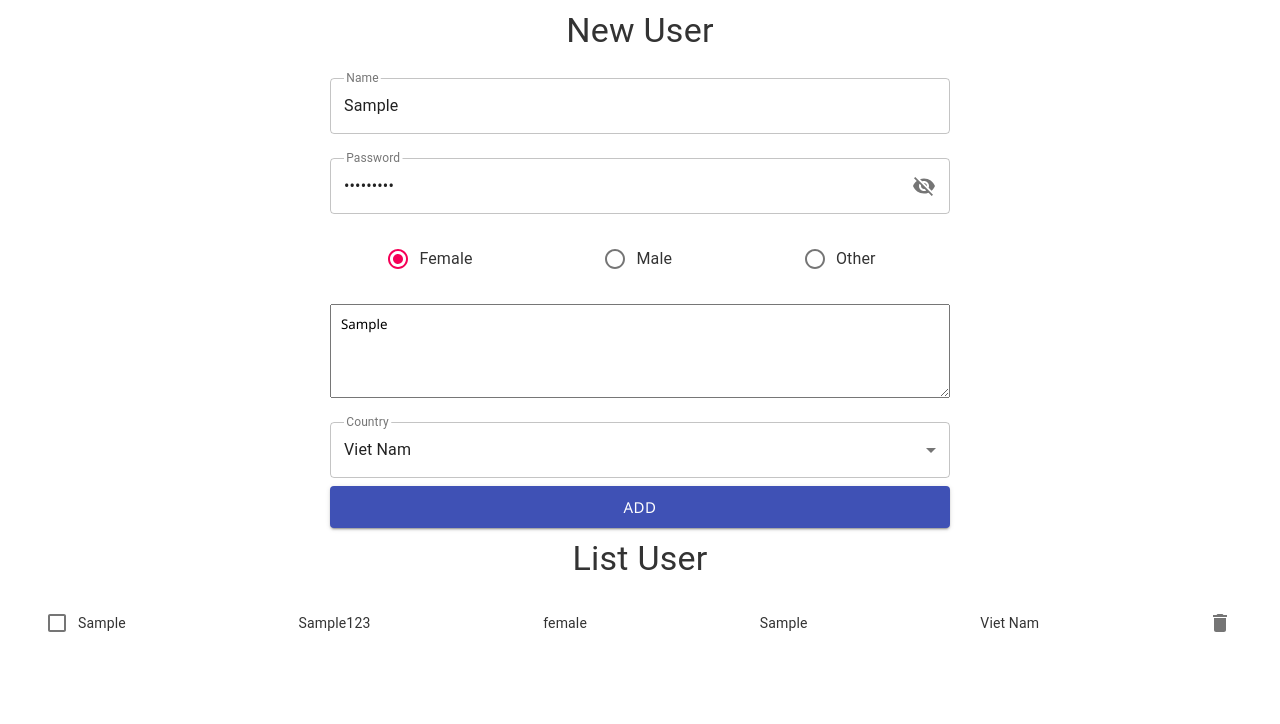
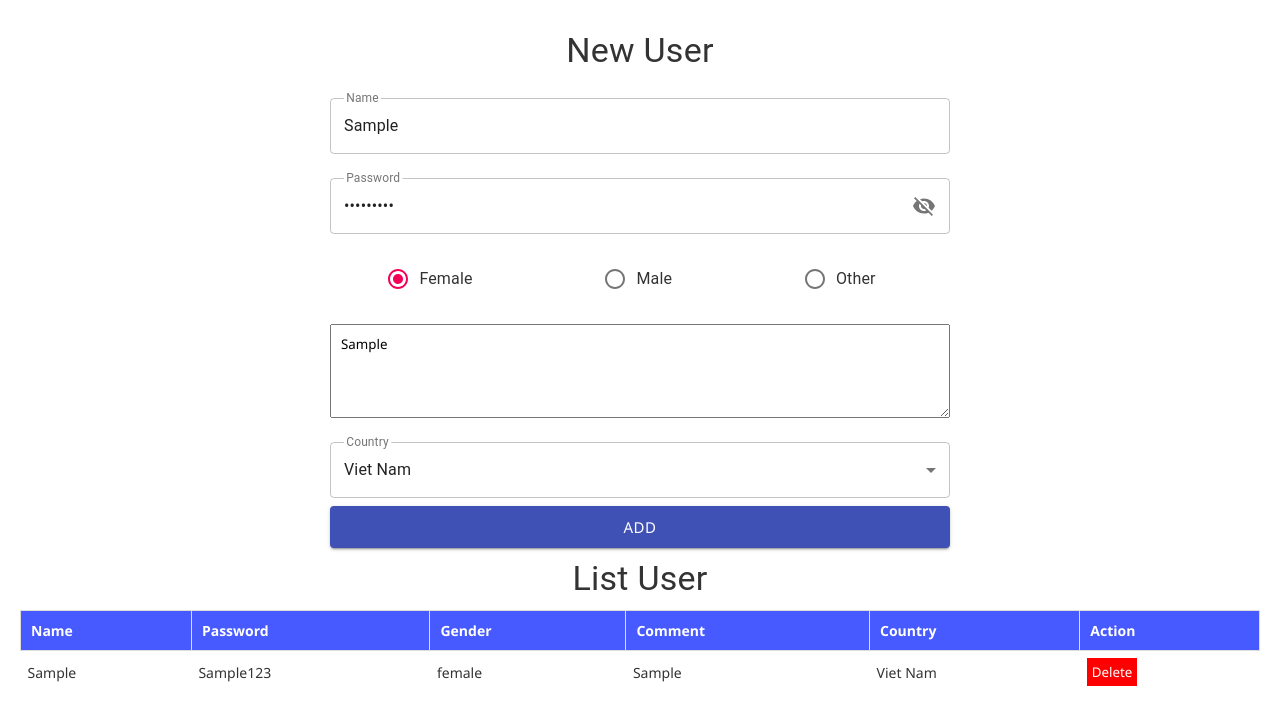
Before and after one commit to mvn-trangphung-dn/fe-training-2022-spring, a React (Create React App) app in the folder learn-react/: page / in a window 1280 px wide. Both pictures are taken after typing "Sample", "Sample123", "Sample" into the empty fields and a click on the button "ADD". Shown: the top 724 px of the page. Built offline with nearby package versions, Linux system fonts and the light colour scheme.

Commit message:
Lifting State Up

```diff
--- a/learn-react/src/App.jsx
+++ b/learn-react/src/App.jsx
@@ -3,34 +3,44 @@ import './assets/styling/styles.scss'
 import Typography from '@material-ui/core/Typography';
 import TodoForm from './feature/components/TodoForm';
 import TodoList from './feature/components/TodoList';
+import ModalConfirm from './feature/components/ModalConfirm';
 import { useState } from 'react';
 
 function App() {
   const [ users, setUsers ] = useState([]);
+  const [ idUser, setIdUser ] = useState([]);
+  const [ isVisible, setIsVisible ] = useState(false);
+
+  const handleDelete = (id) => {
+    const newUsers = users.filter((_, index) => index !== id);
+    setUsers(newUsers);
+    setIsVisible(false);
+  }
+
   return (
-    <div className='app'>
-      <Typography component="h4" variant="h4" className='title'>
-        New User
-      </Typography>
+    <div className="app">
+      <Typography component="h4" variant="h4" className="title">New User</Typography>
       <TodoForm
         saveUser = {(user) => {
           setUsers([...users, user]);
         }}/>
-      <Typography component="h4" variant="h4" className='title'>
-        List User
-      </Typography>
-      {!!users
-        ? (<>
+      {users.length > 0 &&
+        (<>
+          <Typography component="h4" variant="h4" className="title">List User</Typography>
           <TodoList
             users={users}
-            deleteUser={(id) => {
-              const newUsers = users.filter((_, index) => index !== id);
-              setUsers(newUsers);
-            }} />
+            deleteUser={(id, isVisible) => {
+              setIdUser(id);
+              setIsVisible(isVisible);
+          }}/>
         </>)
-        : (<>
-          <small>No data</small>
-        </>)}
+        }
+        <ModalConfirm
+          isVisible={isVisible}
+          title='Are you sure you want to delete this user?'
+          onSubmit={() => handleDelete(idUser)}
+          onCancel={() => setIsVisible(false)}
+        />
       </div>
   );
 }
--- a/learn-react/src/assets/styling/component/_app.scss
+++ b/learn-react/src/assets/styling/component/_app.scss
@@ -1,5 +1,6 @@
 .app {
   margin: auto 20px;
+  padding: 20px 0;
 }
 
 .title {
@@ -27,3 +28,67 @@ form {
     padding: 10px;
   }
 }
+
+table {
+  border-collapse: collapse;
+  width: 100%;
+  text-align: left;
+  th {
+    border: 1px solid #ddd;
+    background-color: #475aff;
+    color: white;
+    padding: 10px;
+  }
+  td {
+    padding: 7px;
+  }
+}
+
+.modal {
+  z-index: 3;
+  padding-top: 100px;
+  position: fixed;
+  left: 0;
+  top: 0;
+  width: 100%;
+  height: 100%;
+  overflow: auto;
+  background-color: rgba(0,0,0,0.4);
+  .modal-popup {
+    margin: auto;
+    background-color: #fff;
+    position: relative;
+    padding: 0;
+    outline: 0;
+    width: 500px;
+    padding: 20px;
+  }
+  .modal-action {
+    display: flex;
+    flex-direction: row-reverse;
+    margin-top: 30px;
+  }
+}
+
+.btn {
+  width: 100px;
+  padding: 5px 15px;
+}
+
+.btn-cancel {
+  background-color: gray;
+  color: white;
+}
+
+.btn-confirm {
+  background-color: #475aff;
+  color: white;
+  margin-left: 10px;
+}
+
+.btn-delete {
+  background: red;
+  color: white;
+  padding: 5px;
+  border: none;
+}
--- /dev/null
+++ b/learn-react/src/feature/components/ModalConfirm.jsx
@@ -0,0 +1,21 @@
+import React from 'react';
+
+const ModalConfirm = ({ isVisible, title, cancel = 'Cancel', submit = 'Ok', children, onCancel, onSubmit }) => {
+  return (
+    <>
+      {isVisible && (
+      <div className="modal">
+        <div className="modal-popup">
+          <h3>{title}</h3>
+          {children}
+          <div className="modal-action">
+            <button className="btn btn-confirm" onClick={onSubmit}>{submit}</button>
+            <button className="btn btn-cancel" onClick={onCancel}>{cancel}</button>
+          </div>
+        </div>
+      </div>
+      )}
+    </>
+  )
+}
+export default ModalConfirm;
--- /dev/null
+++ b/learn-react/src/feature/components/TodoItem.jsx
@@ -0,0 +1,20 @@
+import React from 'react';
+
+const TodoItem = ({ user, index, deleteUser }) => {
+  return (
+    <tr>
+      <td>{user.name}</td>
+      <td>{user.password}</td>
+      <td>{user.gender}</td>
+      <td>{user.comment}</td>
+      <td>{user.country}</td>
+      <td><button className="btn-delete"
+                  onClick={() => {
+                  deleteUser(index, true);
+                  }}>
+          Delete</button>
+      </td>
+    </tr>
+  )
+}
+export default TodoItem;
--- a/learn-react/src/feature/components/TodoList.jsx
+++ b/learn-react/src/feature/components/TodoList.jsx
@@ -1,30 +1,30 @@
 import React from 'react';
-import IconButton from '@material-ui/core/IconButton';
-import DeleteIcon from '@material-ui/icons/Delete';
-import { List, ListItem, ListItemSecondaryAction, ListItemText, Checkbox } from '@material-ui/core';
+import TodoItem from './TodoItem'
 
-const TodoList = ({ users, deleteUser }) => (
-  <List>
-    {users.map((user, index) => (
-      <ListItem key={index.toString()} dense button>
-        <Checkbox tabIndex={-1} disableRipple />
-        <ListItemText primary={user.name} />
-        <ListItemText primary={user.password} />
-        <ListItemText primary={user.gender} />
-        <ListItemText primary={user.comment} />
-        <ListItemText primary={user.country} />
-        <ListItemSecondaryAction>
-          <IconButton
-            aria-label="Delete"
-            onClick={() => {
-              deleteUser(index);
-            }}>
-            <DeleteIcon />
-          </IconButton>
-        </ListItemSecondaryAction>
-      </ListItem>
-    ))}
-  </List>
-);
-
+const TodoList = ({ users, deleteUser }) => {
+  return (
+    <table>
+      <thead>
+        <tr>
+          <th>Name</th>
+          <th>Password</th>
+          <th>Gender</th>
+          <th>Comment</th>
+          <th>Country</th>
+          <th>Action</th>
+        </tr>
+      </thead>
+      <tbody>
+        {users.map((user, index)=> (
+          <TodoItem
+            user={user}
+            key={index}
+            deleteUser={() => {
+              deleteUser(index, true);
+            }}/>
+        ))}
+      </tbody>
+    </table>
+  )
+}
 export default TodoList;
```
